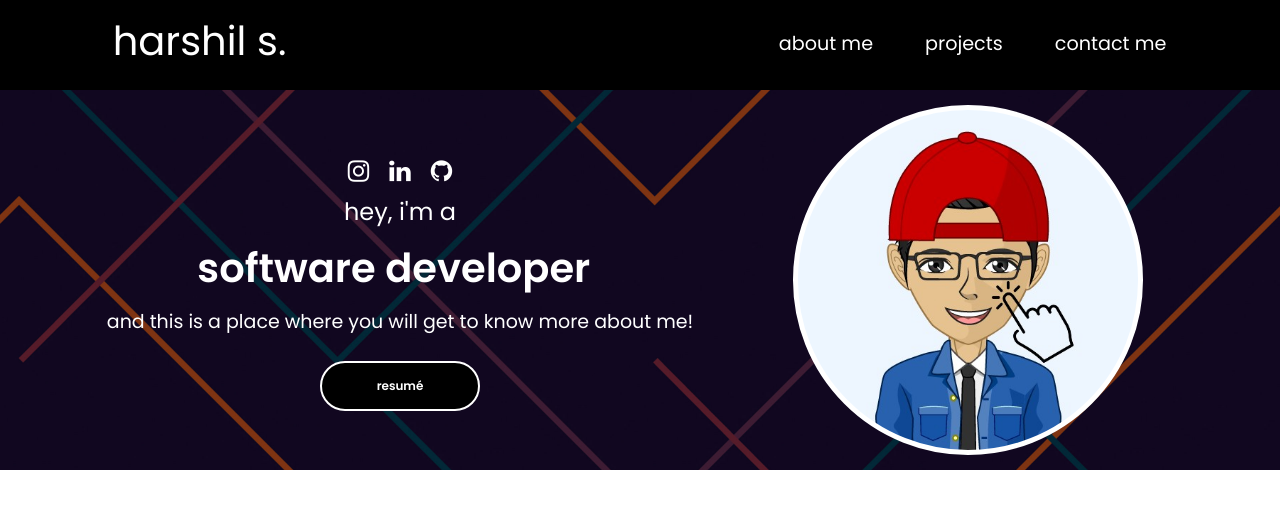
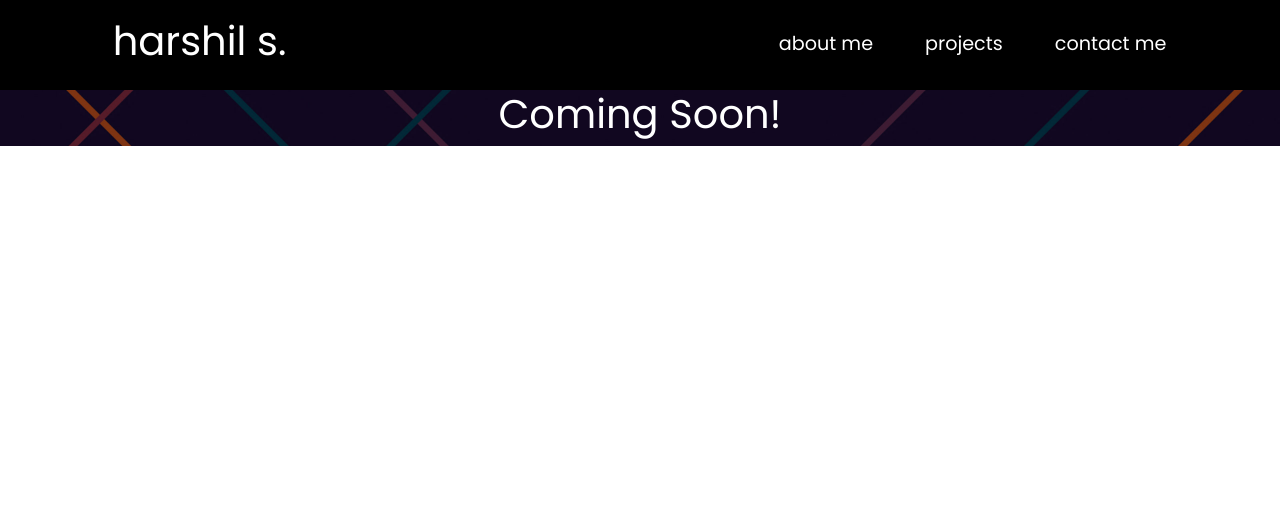
Before and after one commit to harshils1/portfoliov2, a React (Create React App) app: page /aboutme in a window 1280 px wide. Shown: the top 508 px of the page. Built offline with nearby package versions, Linux system fonts and the light colour scheme; a web font is replaced by a local one.

Commit message:
aboutme page progress

```diff
--- a/package.json
+++ b/package.json
@@ -8,6 +8,7 @@
     "@testing-library/user-event": "^13.5.0",
     "react": "^17.0.2",
     "react-dom": "^17.0.2",
+    "react-router-dom": "^6.2.1",
     "react-scripts": "5.0.0",
     "react-typical": "^0.1.3",
     "web-vitals": "^2.1.4"
--- a/src/App.js
+++ b/src/App.js
@@ -1,13 +1,20 @@
-import './App.css';
-import Navbar from './Portfolio/Navbar/Navbar';
-import Profile from './Portfolio/Home/Profile';
+import "./App.css";
+import { BrowserRouter as Router, Routes, Route } from "react-router-dom";
+import Navbar from "./Portfolio/Navbar/Navbar";
+import Profile from "./Portfolio/Home/Profile";
+import AboutMe from "./Portfolio/AboutMe/AboutMe";
 
 function App() {
   return (
-    <div className="App">
-      <Navbar/>
-      <Profile/>
-    </div>
+    <Router>
+      <div className="App">
+      <Navbar />
+        <Routes>
+          <Route path="/" element={<Profile />} />
+          <Route path="/aboutme" element={<AboutMe />} />
+        </Routes>
+      </div>
+    </Router>
   );
 }
 
--- a/src/Portfolio/AboutMe/AboutMe.css
+++ b/src/Portfolio/AboutMe/AboutMe.css
@@ -0,0 +1,17 @@
+.about-container {
+  display: flex;
+  align-items: center;
+  text-align: center;
+  justify-content: center;
+  min-height: fit-content;
+  height: 85.2vh;
+  max-height: max-content;
+  background-size: cover;
+  background-image: url("../../assets//Home/home.jpg");
+  background-position: center;
+  background-repeat: no-repeat;
+}
+
+.about-details {
+  color: white;
+}
--- a/src/Portfolio/AboutMe/AboutMe.js
+++ b/src/Portfolio/AboutMe/AboutMe.js
@@ -1,10 +1,12 @@
 import React from 'react';
+import './AboutMe.css';
 
 export default function AboutMe() {
     return (
         <div className='about-container'>
             <div className='about-parent'>
                 <div className='about-details'>
+                    <h1>Coming Soon!</h1>
                 </div>
             </div>
        </div>
--- a/src/Portfolio/Navbar/MenuItems.js
+++ b/src/Portfolio/Navbar/MenuItems.js
@@ -1,7 +1,7 @@
 export const MenuItems = [
     {
         title: 'about me',
-        url: './Portfolio/AboutMe/AboutMe',
+        url: './aboutme',
         cName: 'nav-links'
     },
     {
```
Also changed, not shown: 1 other file (tests, documents, lock files or other folders).
